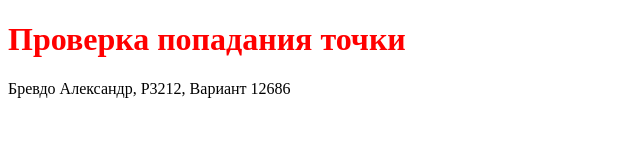
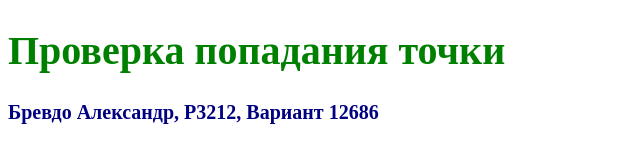
Before and after one commit to brevdoalexander/lab1-web, a plain HTML site: page index.html in a window 1280 px wide. Shown: the whole page, without its empty margins (0-640 px from the left). Drawn offline with Linux system fonts and the light colour scheme.

Commit message:
Добавил оформление шапки

```diff
--- a/styles.css
+++ b/styles.css
@@ -1,7 +1,17 @@
 h1 {
     color: red;
 }
-
 button {
     font-size: 20px;
 }
+header {
+    font-family: serif;
+    font-size: 20px;
+    color: navy;
+}
+h1 {
+    color: green;
+}
+header > p {
+    font-weight: bold;
+}
```
